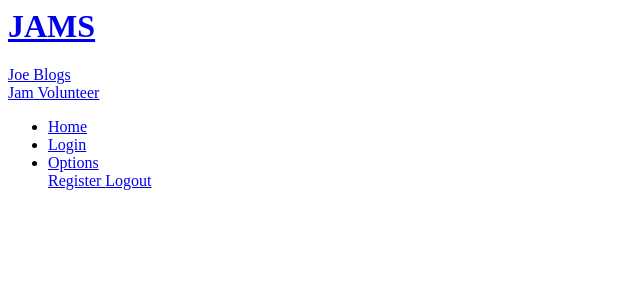
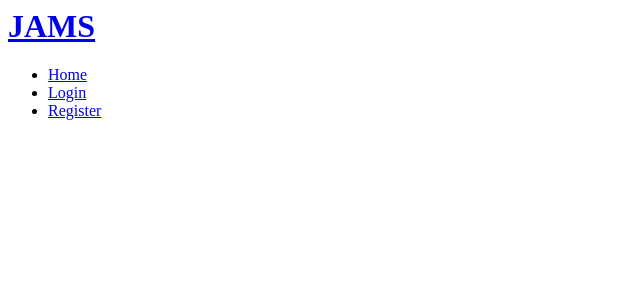
Before and after one commit to Jdplays/jams, a Flask app: template app/templates/nav.html in a window 1280 px wide. Shown: the top 300 px of the page, without its empty margins (0-640 px from the left). Run offline with Flask 3, Linux system fonts and the light colour scheme; the template is opened without the code that fills it, so the values that code supplies are empty.

Commit message:
Add dynamic navbar with ajex requests

```diff
--- a/app/models.py
+++ b/app/models.py
@@ -56,6 +56,11 @@ class User(UserMixin, db.Model):
 
         self.roles = roles
 
+    def get_display_name(self):
+        if not self.first_name:
+            return self.username
+        return f"{self.first_name} {self.last_name}"
+
 
 class Event(db.Model):
     id = Column(Integer, primary_key=True)
--- /dev/null
+++ b/app/static/js/nav.js
@@ -0,0 +1,30 @@
+function updateUserInfo() {
+    fetch('/api/current_user_info')
+        .then(response => response.json())
+        .then (data => {
+            if (data.error) {
+                document.getElementById('nav_user_info').style.display = 'none';
+                document.getElementById('nav_logout_button').style.display = 'none';
+
+                document.getElementById('nav_login_button').style.display = 'block';
+                document.getElementById('nav_register_button').style.display = 'block';
+            }
+            else {
+                document.getElementById('nav_user_info').style.display = 'block';
+                document.getElementById('nav_logout_button').style.display = 'block';
+                document.getElementById('nav_user_name').textContent = data.user_name;
+                document.getElementById('nav_user_role').textContent = data.user_role
+
+                document.getElementById('nav_login_button').style.display = 'none';
+                document.getElementById('nav_register_button').style.display = 'none';
+            }
+        })
+        .catch(error => {
+            console.error('Error fetching user info:', error);
+            document.getElementById('nav_user_info').style.display = 'none';
+            document.getElementById('nav_logout_button').style.display = 'none';
+        });
+}
+
+// Event listeners
+document.addEventListener("DOMContentLoaded", updateUserInfo);
--- a/app/templates/nav.html
+++ b/app/templates/nav.html
@@ -1,16 +1,28 @@
 <!-- Navigation Bar -->
+<head>
+  <script src="{{ url_for('static', filename='js/nav.js') }}" defer></script>
+</head>
 <header class="navbar navbar-expand-sm navbar-light d-print-none">
     <div class="container-fluid">
         <h1 class="navbar-brand navbar-brand-autodark d-none-navbar-horizontal pe-0 pe-md-3">
             <a href="#">JAMS</a>
         </h1>
 
-        <div class="navbar-nav flex-row order-md-last">
+          <div id="nav_logout_button" class="navbar-nav flex-row order-md-last">
+            <div class="nav-item">
+              <a class="nav-link" href="{{ url_for('security.logout')}}">
+                <span class="nav-link-title">
+                  Logout
+                </span>
+              </a>
+            </div>
+        </div>
+        <div id="nav_user_info" class="navbar-nav flex-row order-md-last">
             <div class="nav-item">
             <a href="#" class="nav-link d-flex lh-1 text-end p-0">
                 <div class="d-none d-xl-block ps-2">
-                    <div>Joe Blogs</div>
-                    <div class="mt-1 small text-secondary">Jam Volunteer</div>
+                    <div id="nav_user_name">Joe Blogs</div>
+                    <div id="nav_user_role"class="mt-1 small text-secondary">Jam Volunteer</div>
                 </div>
             </a>
             </div>
@@ -26,27 +38,19 @@
                     </span>
                   </a>
                 </li>
-                <li class="nav-item">
+                <li id="nav_login_button" class="nav-item">
                   <a class="nav-link" href="{{ url_for('security.login')}}">
                     <span class="nav-link-title">
                       Login
                     </span>
                   </a>
                 </li>
-                <li class="nav-item dropdown">
-                  <a class="nav-link dropdown-toggle" href="?" data-bs-toggle="dropdown" data-bs-auto-close="outside" role="button" aria-expanded="false">
+                <li id="nav_register_button" class="nav-item">
+                  <a class="nav-link" href="{{ url_for('security.register')}}">
                     <span class="nav-link-title">
-                        Options
+                      Register
                     </span>
                   </a>
-                  <div class="dropdown-menu">
-                    <a class="dropdown-item" href="{{ url_for('security.register')}}">
-                      Register
-                    </a>
-                    <a class="dropdown-item" href="{{ url_for('security.logout')}}">
-                      Logout
-                    </a>
-                  </div>
                 </li>
               </ul>
             </div>
```
Also changed, not shown: app/routes.py (+15 -1 lines).
